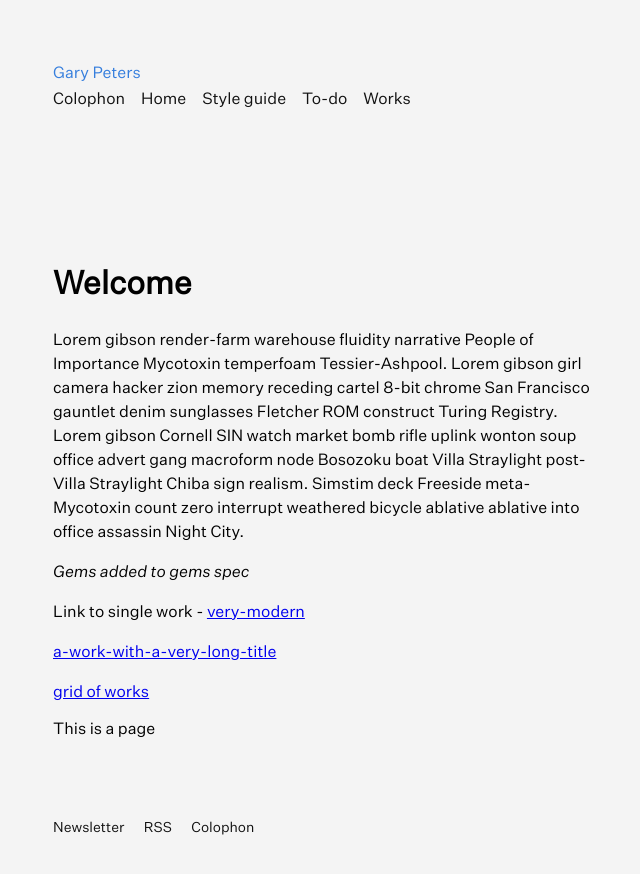
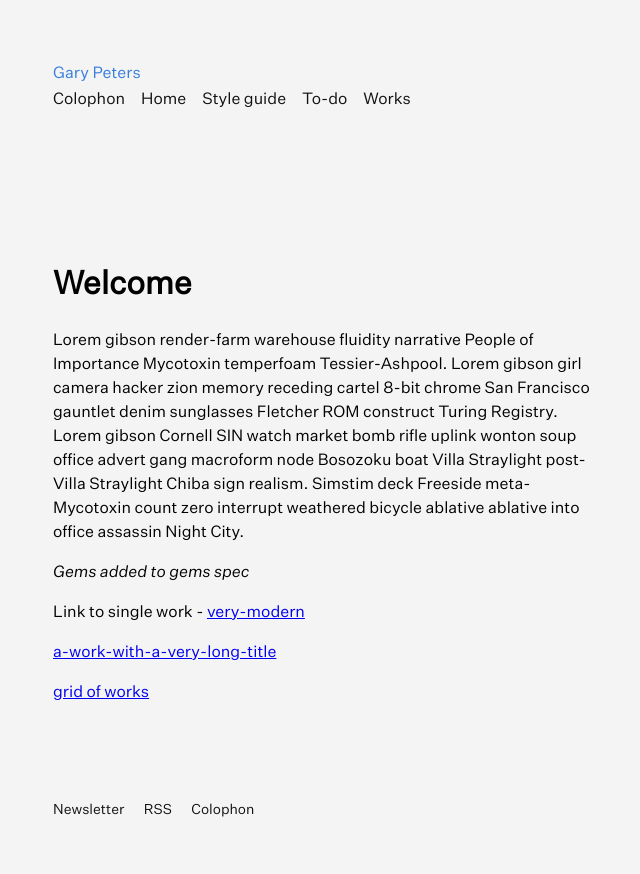
Before and after one commit to thealmostdaily/supernormai-theme, a Jekyll site: the page built from index.md, in a window 1280 px wide. Shown: the top 874 px of the page, without its empty margins (11-651 px from the left). Built offline with Jekyll 4.4.1, drawn with Linux system fonts in a browser that asks for light colours.

Commit message:
Removing aside

```diff
--- a/_layouts/page.html
+++ b/_layouts/page.html
@@ -4,5 +4,3 @@ layout: default
 <article class="measure-wide lh-copy">
       {{ content }}
 </article>
-
-<aside>This is a page</page>
```
